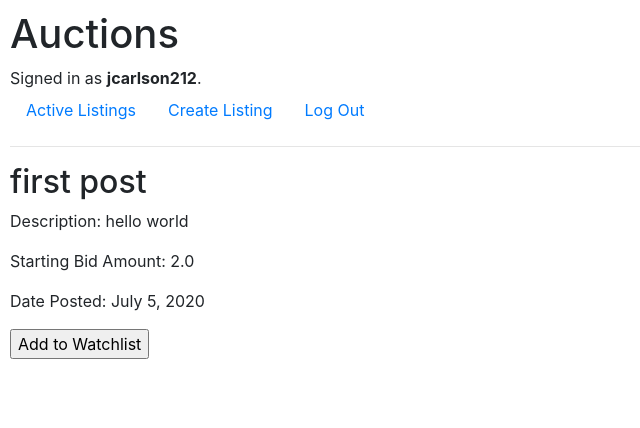
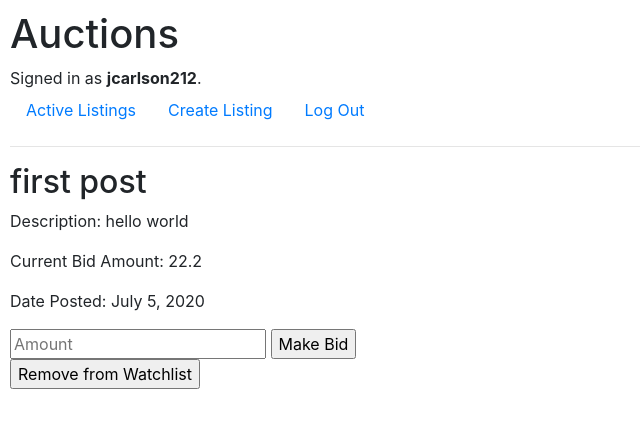
Before and after one commit to jcarlson212/Auction_Site, a Django app: page /listing/1 in a window 1280 px wide. Shown: the top 428 px of the page, without its empty margins (0-640 px from the left). Run offline with Django 3.2, Linux system fonts and the light colour scheme; a user stored in the database is signed in; data comes from the database, SQL or seed files in the repository; both versions use the stored data as it was after the commit; data that the repository does not hold is empty; some libraries are stand-ins or nearby versions.

Commit message:
Now you can make bids

```diff
--- a/auctions/models.py
+++ b/auctions/models.py
@@ -12,7 +12,6 @@ class Auction(models.Model):
     title = models.CharField(max_length=30)
     description = models.CharField(max_length=300)
     startingBidAmount = models.FloatField()
-    currentAmount = models.FloatField(null=True)
     userPosted = models.ForeignKey(User, on_delete=models.CASCADE)
     date = models.DateField(auto_now_add=True, blank=True)
     time = models.TimeField(auto_now=True, blank=True)
--- a/auctions/templates/auctions/listing.html
+++ b/auctions/templates/auctions/listing.html
@@ -11,14 +11,22 @@
         <p>Category: {{ auction.category }}</p>
     {% endif %}
         <p>Description: {{auction.description}}</p>
-    {% if auction.currentAmount == null %}
+    {% if largestAmount == null %}
         <p>Starting Bid Amount: {{auction.startingBidAmount}}</p>
     {% else %}
-        <p>Current Bid Amount: {{auction.currentAmount}}</p>
+        <p>Current Bid Amount: {{ largestAmount }}</p>
     {% endif %}
     <p>Date Posted: {{auction.date}}</p>
 
     {% if user.is_authenticated and not isWatched %}
+        <form action="{% url 'bid' %}" method="post">
+            {% csrf_token %}
+            <input type="hidden" value="{{ user.id }}" name="userid">
+            <input type="hidden" value="{{ auction.id }}" name="auctionid">
+            <input name="amount" type="number" step="0.01" min="{{ auction.startingBidAmount }}" placeholder="Amount">
+            <input type="submit" value="Make Bid">
+        </form>
+
         <form action="{% url 'watchlist' %}" method="post">
             {% csrf_token %}
             <input type="hidden" value="{{ user.id }}" name="userid">
@@ -26,6 +34,14 @@
             <input type="submit" name="Add to Watchlist" value="Add to Watchlist">
         </form>
     {% elif user.is_authenticated %}
+        <form action="{% url 'bid' %}" method="post">
+            {% csrf_token %}
+            <input type="hidden" value="{{ user.id }}" name="userid">
+            <input type="hidden" value="{{ auction.id }}" name="auctionid">
+            <input name="amount" type="number" step="0.01" min="{{ auction.startingBidAmount }}" placeholder="Amount">
+            <input type="submit" value="Make Bid">
+        </form>
+
         <form action="{% url 'watchlist' %}" method="post">
             {% csrf_token %}
             <input type="hidden" value="{{ user.id }}" name="userid">
--- a/auctions/urls.py
+++ b/auctions/urls.py
@@ -9,5 +9,6 @@ urlpatterns = [
     path("register", views.register, name="register"),
     path("create", views.createListing, name="createListing"),
     path("listing/<int:id>", views.listing, name="listing"),
-    path("watchlist", views.watchlist, name="watchlist")
+    path("watchlist", views.watchlist, name="watchlist"),
+    path("bid", views.bid, name="bid")
 ]
--- a/auctions/views.py
+++ b/auctions/views.py
@@ -116,6 +116,18 @@ def listing(request, id):
     auction = Auction.objects.get(id=id)
     if request.user.is_authenticated:
         current_user = User.objects.filter(username=request.user.username)[0]
+        bids = Bid.objects.filter(auction=auction)
+        if len(bids) > 0:
+            #find largest bid
+            largest = bids[0]
+            for i in range(0, len(bids)):
+                if bids[i].amount > largest.amount:
+                    largest = bids[i]
+            return render(request, "auctions/listing.html", {
+                "auction": auction,
+                "isWatched": True,
+                "largestAmount": largest.amount
+            })
         if len(WatchListEntry.objects.filter(user=current_user).filter(auction=auction)) > 0:
             return render(request, "auctions/listing.html", {
                 "auction": auction,
@@ -148,3 +160,16 @@ def watchlist(request):
             return HttpResponse("Deleted")
     else:
         return HttpResponse("page does not exist")
+
+def bid(request):
+    if request.method == "POST":
+        userid = request.POST["userid"]
+        auctionid = request.POST["auctionid"]
+        user = User.objects.get(id=userid)
+        auction = Auction.objects.get(id=auctionid)
+        amount = request.POST["amount"]
+        newBid = Bid(userPosted=user, amount=amount, auction=auction)
+        newBid.save()
+        return HttpResponse("New bid made")
+    else:
+        return HttpResponse("page does not exist")
```
Also changed, not shown: db.sqlite3.
